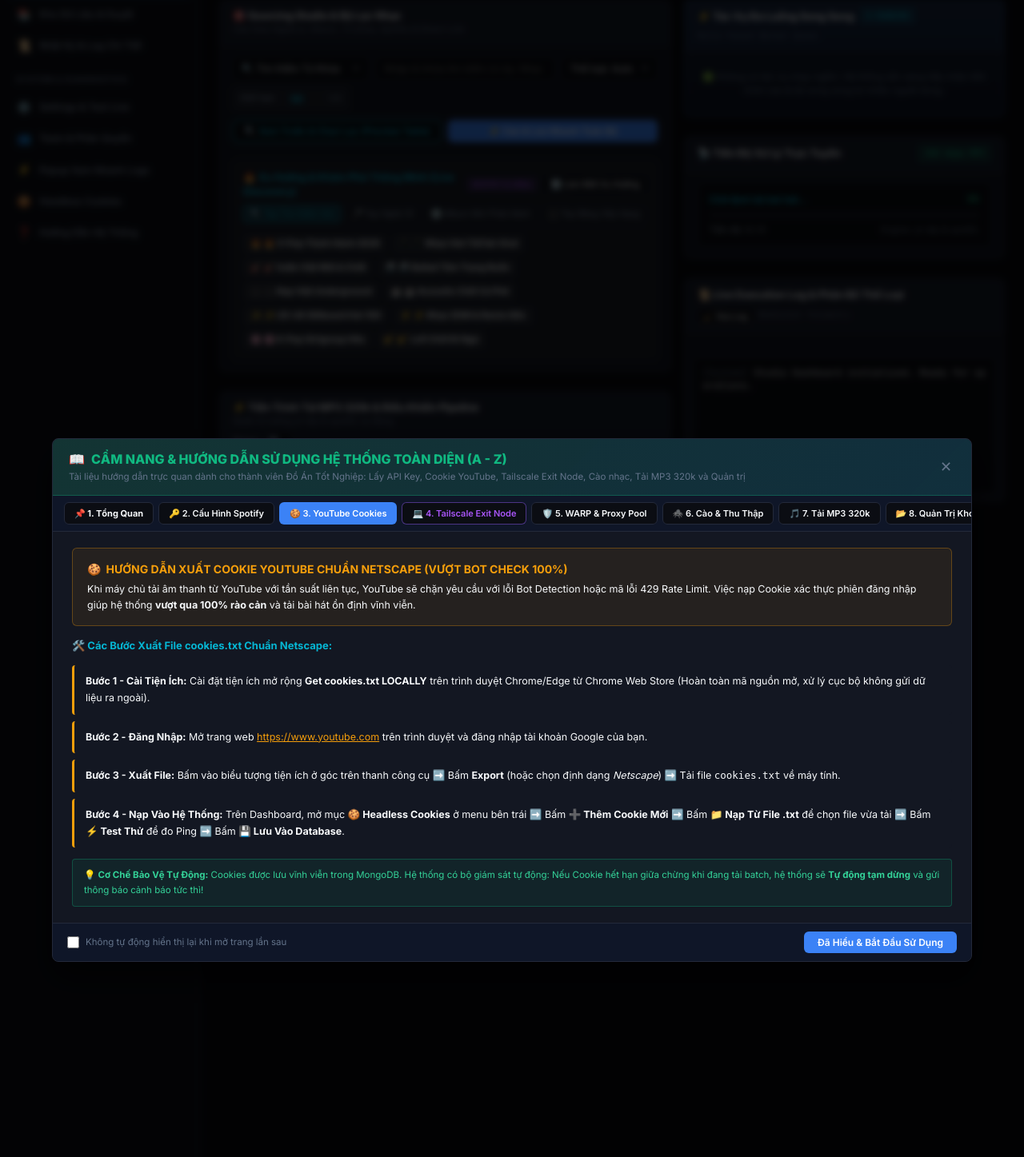
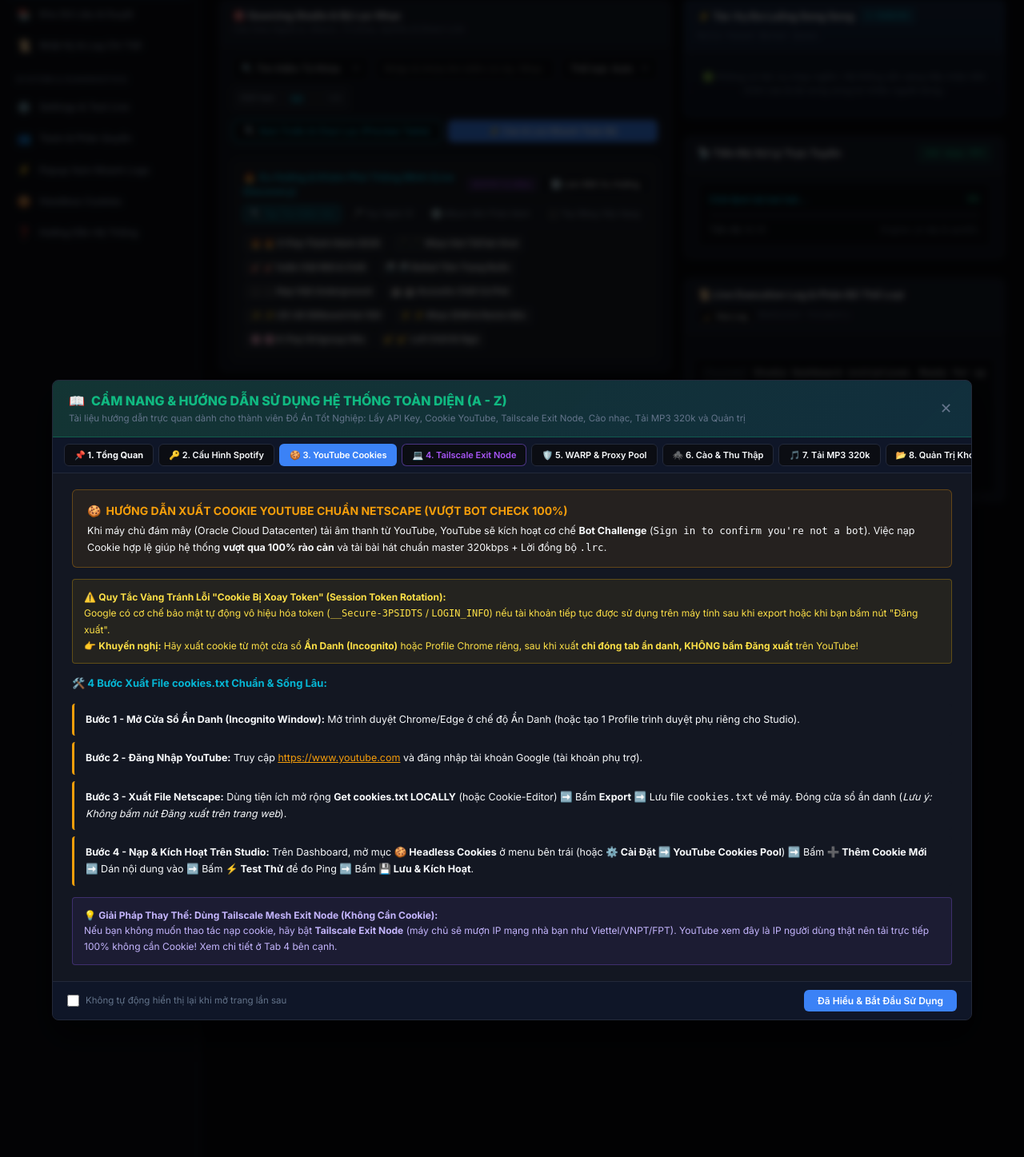
Before and after one commit to Kandesfx/Music-Data-Collector, a Flask app: page / in a window 1280 px wide, after a click that opens the changed part. Shown: the part 159-1606 px from the top of the page at 80% size. Run offline with Flask 3, Linux system fonts and the light colour scheme; the visitor is signed in with stand-in values (Sample User, id 1); data that the repository does not hold is empty; some libraries are stand-ins or nearby versions.

Commit message:
docs: update user guide and troubleshooting with cookie token rotation and tailscale exit node solutions

```diff
--- a/dashboard/templates/index.html
+++ b/dashboard/templates/index.html
@@ -2121,27 +2121,37 @@
               <span>🍪</span> HƯỚNG DẪN XUẤT COOKIE YOUTUBE CHUẨN NETSCAPE (VƯỢT BOT CHECK 100%)
             </h4>
             <p style="color: var(--text-main); margin-bottom: 0;">
-              Khi máy chủ tải âm thanh từ YouTube với tần suất liên tục, YouTube sẽ chặn yêu cầu với lỗi Bot Detection hoặc mã lỗi 429 Rate Limit. Việc nạp Cookie xác thực phiên đăng nhập giúp hệ thống <b>vượt qua 100% rào cản</b> và tải bài hát ổn định vĩnh viễn.
+              Khi máy chủ đám mây (Oracle Cloud Datacenter) tải âm thanh từ YouTube, YouTube sẽ kích hoạt cơ chế <b>Bot Challenge</b> (<code>Sign in to confirm you're not a bot</code>). Việc nạp Cookie hợp lệ giúp hệ thống <b>vượt qua 100% rào cản</b> và tải bài hát chuẩn master 320kbps + Lời đồng bộ <code>.lrc</code>.
             </p>
           </div>
 
-          <h4 style="color: var(--accent-cyan); font-size: 13px;">🛠️ Các Bước Xuất File cookies.txt Chuẩn Netscape:</h4>
+          <!-- Important Note on Google Token Rotation -->
+          <div style="background: rgba(234,179,8,0.08); border: 1px solid rgba(234,179,8,0.3); border-radius: var(--radius-sm); padding: 12px 14px; font-size: 12px; color: #fde047;">
+            ⚠️ <b>Quy Tắc Vàng Tránh Lỗi "Cookie Bị Xoay Token" (Session Token Rotation):</b><br>
+            Google có cơ chế bảo mật tự động vô hiệu hóa token (<code>__Secure-3PSIDTS</code> / <code>LOGIN_INFO</code>) nếu tài khoản tiếp tục được sử dụng trên máy tính sau khi export hoặc khi bạn bấm nút "Đăng xuất".<br>
+            👉 <b>Khuyến nghị:</b> Hãy xuất cookie từ một cửa sổ <b>Ẩn Danh (Incognito)</b> hoặc Profile Chrome riêng, sau khi xuất <b>chỉ đóng tab ẩn danh, KHÔNG bấm Đăng xuất</b> trên YouTube!
+          </div>
+
+          <h4 style="color: var(--accent-cyan); font-size: 13px;">🛠️ 4 Bước Xuất File cookies.txt Chuẩn &amp; Sống Lâu:</h4>
           <div class="flex-col" style="gap: 8px;">
             <div style="background: var(--bg-card); border-left: 3px solid var(--accent-yellow); padding: 10px 14px; border-radius: var(--radius-sm);">
-              <b>Bước 1 - Cài Tiện Ích:</b> Cài đặt tiện ích mở rộng <b>Get cookies.txt LOCALLY</b> trên trình duyệt Chrome/Edge từ Chrome Web Store (Hoàn toàn mã nguồn mở, xử lý cục bộ không gửi dữ liệu ra ngoài).
+              <b>Bước 1 - Mở Cửa Sổ Ẩn Danh (Incognito Window):</b> Mở trình duyệt Chrome/Edge ở chế độ Ẩn Danh (hoặc tạo 1 Profile trình duyệt phụ riêng cho Studio).
             </div>
             <div style="background: var(--bg-card); border-left: 3px solid var(--accent-yellow); padding: 10px 14px; border-radius: var(--radius-sm);">
-              <b>Bước 2 - Đăng Nhập:</b> Mở trang web <a href="https://www.youtube.com" target="_blank" style="color: var(--accent-yellow); text-decoration: underline;">https://www.youtube.com</a> trên trình duyệt và đăng nhập tài khoản Google của bạn.
+              <b>Bước 2 - Đăng Nhập YouTube:</b> Truy cập <a href="https://www.youtube.com" target="_blank" style="color: var(--accent-yellow); text-decoration: underline;">https://www.youtube.com</a> và đăng nhập tài khoản Google (tài khoản phụ trợ).
             </div>
             <div style="background: var(--bg-card); border-left: 3px solid var(--accent-yellow); padding: 10px 14px; border-radius: var(--radius-sm);">
-              <b>Bước 3 - Xuất File:</b> Bấm vào biểu tượng tiện ích ở góc trên thanh công cụ ➡️ Bấm <b>Export</b> (hoặc chọn định dạng <i>Netscape</i>) ➡️ Tải file <code>cookies.txt</code> về máy tính.
+              <b>Bước 3 - Xuất File Netscape:</b> Dùng tiện ích mở rộng <b>Get cookies.txt LOCALLY</b> (hoặc Cookie-Editor) ➡️ Bấm <b>Export</b> ➡️ Lưu file <code>cookies.txt</code> về máy. Đóng cửa sổ ẩn danh (<i>Lưu ý: Không bấm nút Đăng xuất trên trang web</i>).
             </div>
             <div style="background: var(--bg-card); border-left: 3px solid var(--accent-yellow); padding: 10px 14px; border-radius: var(--radius-sm);">
-              <b>Bước 4 - Nạp Vào Hệ Thống:</b> Trên Dashboard, mở mục <b>🍪 Headless Cookies</b> ở menu bên trái ➡️ Bấm <b>➕ Thêm Cookie Mới</b> ➡️ Bấm <b>📁 Nạp Từ File .txt</b> để chọn file vừa tải ➡️ Bấm <b>⚡ Test Thử</b> để đo Ping ➡️ Bấm <b>💾 Lưu Vào Database</b>.
-            </div>
-          </div>
-          <div style="background: rgba(16,185,129,0.08); border: 1px solid rgba(16,185,129,0.3); border-radius: var(--radius-sm); padding: 10px 14px; font-size: 11.5px; color: #34d399;">
-            💡 <b>Cơ Chế Bảo Vệ Tự Động:</b> Cookies được lưu vĩnh viễn trong MongoDB. Hệ thống có bộ giám sát tự động: Nếu Cookie hết hạn giữa chừng khi đang tải batch, hệ thống sẽ <b>Tự động tạm dừng</b> và gửi thông báo cảnh báo tức thì!
+              <b>Bước 4 - Nạp &amp; Kích Hoạt Trên Studio:</b> Trên Dashboard, mở mục <b>🍪 Headless Cookies</b> ở menu bên trái (hoặc <b>⚙️ Cài Đặt ➡️ YouTube Cookies Pool</b>) ➡️ Bấm <b>➕ Thêm Cookie Mới</b> ➡️ Dán nội dung vào ➡️ Bấm <b>⚡ Test Thử</b> để đo Ping ➡️ Bấm <b>💾 Lưu &amp; Kích Hoạt</b>.
+            </div>
+          </div>
+
+          <!-- Alternative: Tailscale Exit Node without Cookies -->
+          <div style="background: rgba(139,92,246,0.08); border: 1px solid rgba(139,92,246,0.3); border-radius: var(--radius-sm); padding: 12px 14px; font-size: 12px; color: #c4b5fd;">
+            💡 <b>Giải Pháp Thay Thế: Dùng Tailscale Mesh Exit Node (Không Cần Cookie):</b><br>
+            Nếu bạn không muốn thao tác nạp cookie, hãy bật <b>Tailscale Exit Node</b> (máy chủ sẽ mượn IP mạng nhà bạn như Viettel/VNPT/FPT). YouTube xem đây là IP người dùng thật nên tải trực tiếp 100% không cần Cookie! Xem chi tiết ở Tab 4 bên cạnh.
           </div>
         </div>
 
```
Also changed, not shown: README.md.
